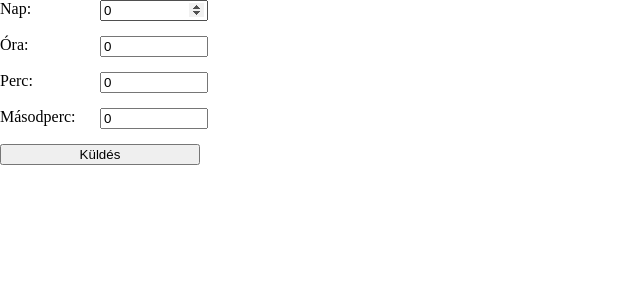
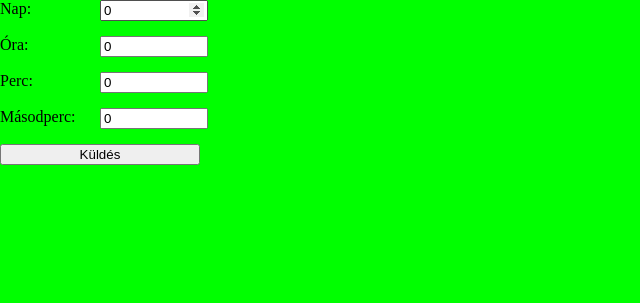
Before and after one commit to ZuuZoo/FlipDownTimer, a plain HTML site: page index.html in a window 1280 px wide. Shown: the whole page, without its empty margins (0-640 px from the left). Drawn offline with Linux system fonts and the light colour scheme.

Commit message:
Update style.css

```diff
--- a/css/style.css
+++ b/css/style.css
@@ -8,6 +8,9 @@ body {
   display: flex;
   align-items: center;
   align-content: space-around;
+  background-color: #00ff00;
+  width: 700px;
+  height: 300px;
 }
 
 body,
```
